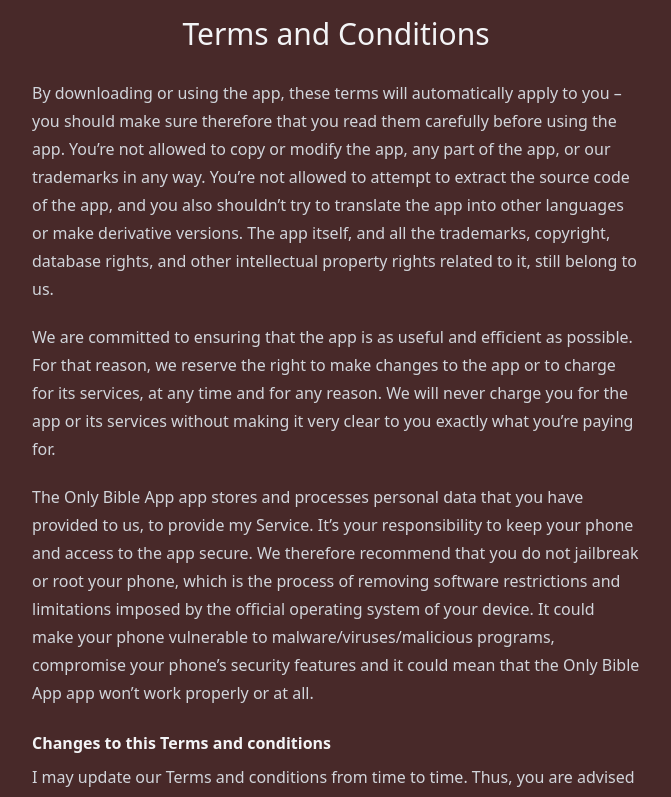
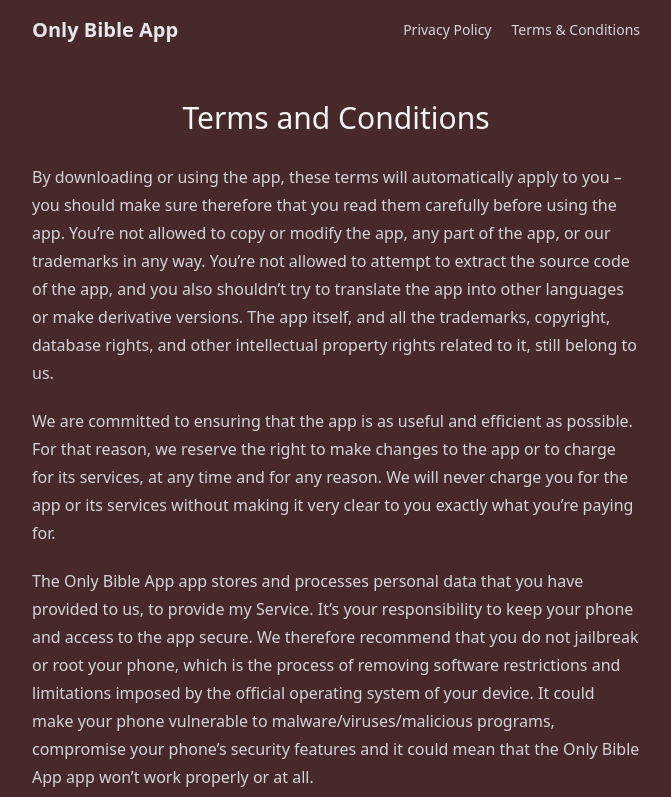
Before and after one commit to pyrossh/fres, a SvelteKit app: page /only-bible-app/terms-and-conditions in a window 1280 px wide. Shown: the top 797 px of the page, without its empty margins (304-975 px from the left). Built offline with nearby package versions, Linux system fonts and the light colour scheme.

Commit message:
improve pages

```diff
--- a/src/routes/+page.svelte
+++ b/src/routes/+page.svelte
@@ -88,6 +88,7 @@
 					</div>
 					<p>
 						The only bible app you will ever need. No ads, No in-app purchases, No distractions.
+						Works completely offline.
 					</p>
 				</Slide>
 				<section>
--- a/src/routes/only-bible-app/+layout.svelte
+++ b/src/routes/only-bible-app/+layout.svelte
@@ -1,5 +1,37 @@
+<script>
+	import Copyright from '$lib/components/Copyright.svelte';
+</script>
+
 <div class="prose h-full sm:w-6/12 mx-auto">
-	<slot />
+	<header class="flex flex-col mx-4 text-sm mt-4">
+		<nav class="flex flex-1 justify-between" aria-label="Global">
+			<div class="flex flex-1">
+				<a
+					class="flex flex-1 items-center text-xl font-semibold text-gray-200 no-underline focus:outline-none focus:ring-1 focus:ring-gray-600"
+					href="/only-bible-app"
+					aria-label="Brand"
+				>
+					<div class="flex flex-1">Only Bible App</div>
+				</a>
+			</div>
+			<div class="flex flex-col gap-5 mt-5 sm:flex-row sm:items-center sm:justify-end sm:mt-0">
+				<a
+					class="text-gray-300 font-medium focus:outline-none focus:ring-1 no-underline hover:text-neutral-100 focus:ring-neutral-200"
+					href="/only-bible-app/privacy-policy">Privacy Policy</a
+				>
+				<a
+					class="text-gray-300 font-medium focus:outline-none focus:ring-1 no-underline hover:text-neutral-100 focus:ring-neutral-200"
+					href="/only-bible-app/terms-and-conditions">Terms & Conditions</a
+				>
+			</div>
+		</nav>
+	</header>
+	<main class="flex flex-col mx-4 mt-10 sm:mt-0">
+		<slot />
+	</main>
+	<footer class="not-prose text-center py-5 mt-20">
+		<Copyright />
+	</footer>
 </div>
 
 <style lang="postcss">
--- a/src/routes/only-bible-app/+page.svelte
+++ b/src/routes/only-bible-app/+page.svelte
@@ -3,7 +3,6 @@
 	import AppStoreIcon from '$lib/assets/icons/appstore.svg?component';
 	import AppIconPng from '$lib/assets/images/app_icon.png';
 	import AppImagePng from '$lib/assets/images/app_image.png?enhanced';
-	import Copyright from '$lib/components/Copyright.svelte';
 </script>
 
 <svelte:head>
@@ -11,36 +10,11 @@
 	<meta name="description" content="The only bible app you will ever need" />
 </svelte:head>
 
-<main class="flex flex-col mx-4">
-	<header class="text-sm mt-4">
-		<nav class="flex flex-1 justify-between" aria-label="Global">
-			<div class="flex flex-1">
-				<a
-					class="flex flex-1 items-center text-xl font-semibold text-gray-200 no-underline focus:outline-none focus:ring-1 focus:ring-gray-600"
-					href="/"
-					aria-label="Brand"
-				>
-					<img class="mr-2 w-10 m-0 rounded-xl" src={AppIconPng} alt="Only Bible App" />
-					<div class="flex flex-1">Only Bible App</div>
-				</a>
-			</div>
-			<div class="flex flex-col gap-5 mt-5 sm:flex-row sm:items-center sm:justify-end sm:mt-0">
-				<a
-					class="text-gray-300 font-medium focus:outline-none focus:ring-1 no-underline hover:text-neutral-100 focus:ring-neutral-200"
-					href="/only-bible-app/privacy-policy">Privacy Policy</a
-				>
-				<a
-					class="text-gray-300 font-medium focus:outline-none focus:ring-1 no-underline hover:text-neutral-100 focus:ring-neutral-200"
-					href="/only-bible-app/terms-and-conditions">Terms & Conditions</a
-				>
-			</div>
-		</nav>
-	</header>
-	<div class="flex flex-1 flex-col sm:flex-row items-center mt-10 sm:mt-0">
+<div class="flex flex-1 flex-col sm:flex-row items-center">
 	<div class="flex flex-col items-center sm:items-start">
 		<div class="block mb-4">
 			<h1
-					class="flex flex-col items-center sm:items-start sm:m-0 text-3xl font-bold text-center sm:text-left sm:text-4xl lg:leading-tight text-white"
+				class="flex flex-col items-center sm:items-start sm:m-0 text-3xl font-bold text-center sm:text-left lg:leading-tight text-white"
 			>
 				<img class="w-40 m-0 rounded-xl mb-8" src={AppIconPng} alt="Only Bible App" />
 				The only bible app you will ever need
@@ -49,7 +23,7 @@
 				<span>No ads,</span>
 				<span>No in-app purchases,</span>
 				<span>No distractions.</span>
-					<span>Offline first.</span>
+				<span>Works completely offline.</span>
 			</div>
 		</div>
 		<div class="flex flex-col items-center sm:items-start">
@@ -80,7 +54,3 @@
 		<enhanced:img class="w-9/12" src={AppImagePng} alt="app screenshot" />
 	</div>
 </div>
-	<footer class="not-prose text-center py-5 mt-20">
-		<Copyright />
-	</footer>
-</main>
--- a/src/routes/only-bible-app/privacy-policy/+page.svelte
+++ b/src/routes/only-bible-app/privacy-policy/+page.svelte
@@ -2,7 +2,7 @@
 	<title>Privacy Policy | Only Bible App</title>
 </svelte:head>
 
-<main class="mx-4 text-gray-300">
+<main class="text-gray-300 mt-10">
 	<h1 class="text-center">Privacy Policy</h1>
 	<p>
 		Only Bible App does not collect any information about you or your usage of the app. It does not
--- a/src/routes/only-bible-app/terms-and-conditions/+page.svelte
+++ b/src/routes/only-bible-app/terms-and-conditions/+page.svelte
@@ -2,7 +2,7 @@
 	<title>Terms and Conditions | Only Bible App</title>
 </svelte:head>
 
-<main class="mx-4 pb-10 text-gray-300">
+<main class="pb-10 text-gray-300 mt-10">
 	<h1 class="text-center text-3xl">Terms and Conditions</h1>
 	<p>
 		By downloading or using the app, these terms will automatically apply to you – you should make
```
Lines whose indentation alone changed are shown as unchanged.
